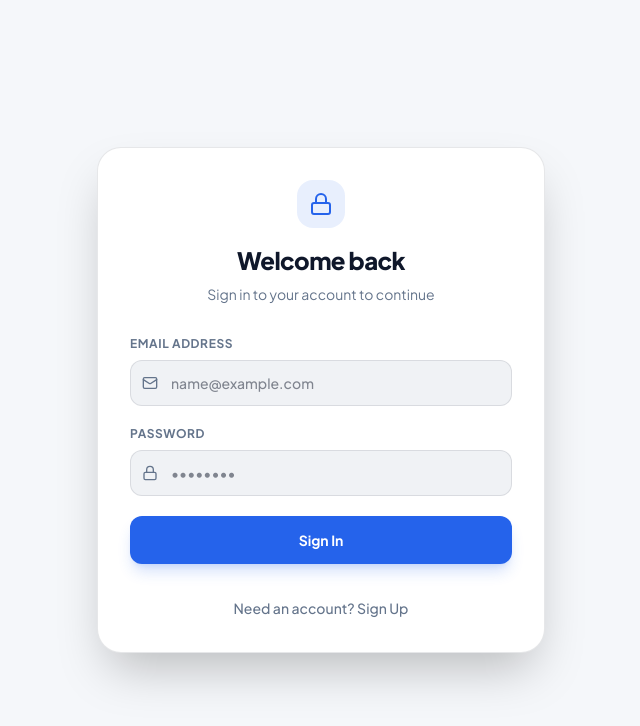
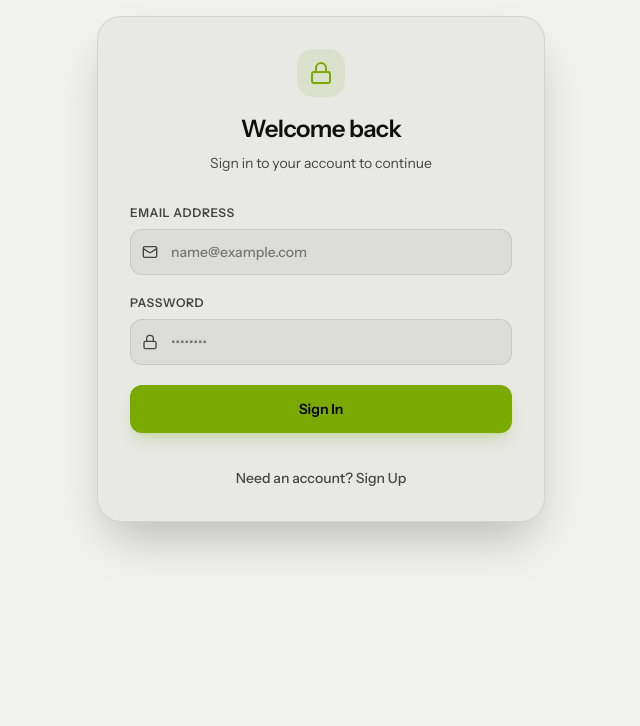
Before and after one commit to mp3anthony/funded.alpha, a Next.js app: page /login in a window 1280 px wide. Shown: the top 726 px of the page, without its empty margins (319-959 px from the left). Built offline with nearby package versions, Linux system fonts and the light colour scheme; no server answers.

Commit message:
style: overhaul design tokens to match HTML prototype (lime green, Syne/Instrument Sans/JetBrains Mono)

```diff
--- a/src/app/globals.css
+++ b/src/app/globals.css
@@ -1,125 +1,126 @@
 @import "tailwindcss";
 
 /* ─────────────────────────────────────────────
-   FUNDED — Global Brand Tokens (Light Mode)
+   FUNDED — Brand Tokens (Matching Prototype)
 ───────────────────────────────────────────── */
 :root {
-  /* Primary: Deep Emerald Green — success, money, growth */
-  --color-primary:         #059669; /* emerald-600 */
-  --color-primary-light:   #d1fae5; /* emerald-100 */
-  --color-primary-dark:    #065f46; /* emerald-800 */
-  --color-primary-fg:      #ffffff;
+  /* Primary: Lime Green — the signature color */
+  --color-primary: #c8ff00;
+  --color-primary-light: rgba(200, 255, 0, 0.10);
+  --color-primary-mid: rgba(200, 255, 0, 0.25);
+  --color-primary-fg: #000000;
 
-  /* Secondary: Royal Blue — CTAs, navigation, interactive */
-  --color-secondary:       #2563eb; /* blue-600 */
-  --color-secondary-light: #dbeafe; /* blue-100 */
-  --color-secondary-dark:  #1e3a8a; /* blue-900 */
-  --color-secondary-fg:    #ffffff;
+  /* Secondary: Keep for compatibility, but map to lime variants */
+  --color-secondary: #c8ff00;
+  --color-secondary-light: rgba(200, 255, 0, 0.10);
+  --color-secondary-dark: #7aaa00;
+  --color-secondary-fg: #000000;
 
-  /* Accent: Amber — warnings, "due soon" states */
-  --color-accent:          #d97706; /* amber-600 */
-  --color-accent-light:    #fef3c7; /* amber-100 */
-  --color-accent-fg:       #ffffff;
+  /* Accent: Amber — warnings */
+  --color-accent: #ffab00;
+  --color-accent-light: rgba(255, 171, 0, 0.12);
+  --color-accent-fg: #000000;
 
-  /* Destructive: Rose Red — overdue, logout, danger */
-  --color-destructive:     #e11d48; /* rose-600 */
-  --color-destructive-light: #ffe4e6; /* rose-100 */
-  --color-destructive-fg:  #ffffff;
+  /* Destructive: Red */
+  --color-destructive: #ff3d57;
+  --color-destructive-light: rgba(255, 61, 87, 0.12);
+  --color-destructive-fg: #ffffff;
 
-  /* Background */
-  --color-background:      #f5f7fa; /* cool off-white */
-  --color-surface:         #ffffff; /* card / panel surface */
-  --color-surface-raised:  #f0f2f5; /* subtly elevated surface */
+  /* Success: Green */
+  --color-success: #00e676;
+  --color-success-light: rgba(0, 230, 118, 0.12);
+
+  /* Background — Dark mode default */
+  --color-background: #0a0a0a;
+  --color-surface: #111111;
+  --color-surface-raised: #181818;
+  --color-surface-elevated: #202020;
 
   /* Text */
-  --color-foreground:      #0f172a; /* slate-900 */
-  --color-muted:           #64748b; /* slate-500 */
-  --color-subtle:          #94a3b8; /* slate-400 */
+  --color-foreground: #f0f0f0;
+  --color-muted: #999999;
+  --color-subtle: #666666;
 
   /* Border */
-  --color-border:          rgba(15, 23, 42, 0.10);
-  --color-border-strong:   rgba(15, 23, 42, 0.18);
+  --color-border: rgba(255, 255, 255, 0.07);
+  --color-border-strong: rgba(255, 255, 255, 0.12);
 }
 
 /* ─────────────────────────────────────────────
-   Dark Mode Overrides
+   Light Mode
 ───────────────────────────────────────────── */
-@media (prefers-color-scheme: dark) {
+@media (prefers-color-scheme: light) {
   :root {
-    /* Primary stays vivid but softened for dark surfaces */
-    --color-primary:         #10b981; /* emerald-500 */
-    --color-primary-light:   #064e3b; /* emerald-900 */
-    --color-primary-dark:    #d1fae5; /* emerald-100 */
+    --color-background: #f2f2ee;
+    --color-surface: #e8e8e4;
+    --color-surface-raised: #dcdcd8;
+    --color-surface-elevated: #d0d0cc;
 
-    /* Secondary */
-    --color-secondary:       #3b82f6; /* blue-500 */
-    --color-secondary-light: #1e3a8a; /* blue-900 */
-    --color-secondary-dark:  #dbeafe; /* blue-100 */
+    --color-foreground: #0f0f0f;
+    --color-muted: #444444;
+    --color-subtle: #777777;
 
-    /* Accent */
-    --color-accent:          #f59e0b; /* amber-500 */
-    --color-accent-light:    #78350f; /* amber-900 */
+    --color-border: rgba(0, 0, 0, 0.09);
+    --color-border-strong: rgba(0, 0, 0, 0.15);
 
-    /* Destructive */
-    --color-destructive:     #fb7185; /* rose-400 */
-    --color-destructive-light: #4c0519; /* rose-950 */
+    --color-primary: #7aaa00;
+    --color-primary-light: rgba(100, 150, 0, 0.10);
+    --color-primary-mid: rgba(100, 150, 0, 0.22);
 
-    /* Background — deep slate */
-    --color-background:      #0b0f19; /* very dark blue-slate */
-    --color-surface:         #141929; /* dark card surface */
-    --color-surface-raised:  #1c2338; /* elevated dark panel */
+    --color-secondary: #7aaa00;
+    --color-secondary-light: rgba(100, 150, 0, 0.10);
 
-    /* Text */
-    --color-foreground:      #f1f5f9; /* slate-100 */
-    --color-muted:           #94a3b8; /* slate-400 */
-    --color-subtle:          #475569; /* slate-600 */
-
-    /* Border */
-    --color-border:          rgba(241, 245, 249, 0.08);
-    --color-border-strong:   rgba(241, 245, 249, 0.15);
+    --color-accent: #c07800;
+    --color-destructive: #cc2233;
+    --color-success: #00994a;
   }
 }
 
 /* ─────────────────────────────────────────────
    Tailwind v4 @theme — map tokens → utilities
-   (bg-primary, text-secondary, border-border…)
 ───────────────────────────────────────────── */
 @theme inline {
-  /* Font */
-  --font-sans: var(--font-jakarta), "Plus Jakarta Sans", ui-sans-serif, system-ui, sans-serif;
+  /* Fonts — matching prototype exactly */
+  --font-heading: var(--font-heading);
+  --font-body: var(--font-body);
+  --font-mono: var(--font-mono);
 
   /* Brand colors */
-  --color-primary:           var(--color-primary);
-  --color-primary-light:     var(--color-primary-light);
-  --color-primary-dark:      var(--color-primary-dark);
-  --color-primary-fg:        var(--color-primary-fg);
+  --color-primary: var(--color-primary);
+  --color-primary-light: var(--color-primary-light);
+  --color-primary-mid: var(--color-primary-mid);
+  --color-primary-fg: var(--color-primary-fg);
 
-  --color-secondary:         var(--color-secondary);
-  --color-secondary-light:   var(--color-secondary-light);
-  --color-secondary-dark:    var(--color-secondary-dark);
-  --color-secondary-fg:      var(--color-secondary-fg);
+  --color-secondary: var(--color-secondary);
+  --color-secondary-light: var(--color-secondary-light);
+  --color-secondary-dark: var(--color-secondary-dark);
+  --color-secondary-fg: var(--color-secondary-fg);
 
-  --color-accent:            var(--color-accent);
-  --color-accent-light:      var(--color-accent-light);
-  --color-accent-fg:         var(--color-accent-fg);
+  --color-accent: var(--color-accent);
+  --color-accent-light: var(--color-accent-light);
+  --color-accent-fg: var(--color-accent-fg);
 
-  --color-destructive:       var(--color-destructive);
+  --color-destructive: var(--color-destructive);
   --color-destructive-light: var(--color-destructive-light);
-  --color-destructive-fg:    var(--color-destructive-fg);
+  --color-destructive-fg: var(--color-destructive-fg);
+
+  --color-success: var(--color-success);
+  --color-success-light: var(--color-success-light);
 
   /* Layout */
-  --color-background:        var(--color-background);
-  --color-surface:           var(--color-surface);
-  --color-surface-raised:    var(--color-surface-raised);
+  --color-background: var(--color-background);
+  --color-surface: var(--color-surface);
+  --color-surface-raised: var(--color-surface-raised);
+  --color-surface-elevated: var(--color-surface-elevated);
 
   /* Text */
-  --color-foreground:        var(--color-foreground);
-  --color-muted:             var(--color-muted);
-  --color-subtle:            var(--color-subtle);
+  --color-foreground: var(--color-foreground);
+  --color-muted: var(--color-muted);
+  --color-subtle: var(--color-subtle);
 
   /* Border */
-  --color-border:            var(--color-border);
-  --color-border-strong:     var(--color-border-strong);
+  --color-border: var(--color-border);
+  --color-border-strong: var(--color-border-strong);
 }
 
 /* ─────────────────────────────────────────────
@@ -128,13 +129,13 @@
 body {
   background-color: var(--color-background);
   color: var(--color-foreground);
-  font-family: var(--font-sans);
+  font-family: var(--font-body);
   -webkit-font-smoothing: antialiased;
   -moz-osx-font-smoothing: grayscale;
 }
 
-/* Smooth focus rings for interactive elements */
+/* Smooth focus rings */
 :focus-visible {
-  outline: 2px solid var(--color-secondary);
+  outline: 2px solid var(--color-primary);
   outline-offset: 2px;
 }
--- a/src/app/layout.tsx
+++ b/src/app/layout.tsx
@@ -1,15 +1,30 @@
+import { Syne, Instrument_Sans, JetBrains_Mono } from 'next/font/google';
+
+const syne = Syne({
+  subsets: ['latin'],
+  variable: '--font-heading',
+  weight: ['400', '500', '600', '700', '800'],
+  display: 'swap'
+});
+
+const instrument = Instrument_Sans({
+  subsets: ['latin'],
+  variable: '--font-body',
+  weight: ['400', '500', '600'],
+  style: ['normal', 'italic'],
+  display: 'swap'
+});
+
+const jetbrains = JetBrains_Mono({
+  subsets: ['latin'],
+  variable: '--font-mono',
+  weight: ['400', '500', '600'],
+  display: 'swap'
+});
 import type { Metadata } from "next";
-import { Plus_Jakarta_Sans } from "next/font/google";
 import "./globals.css";
 import { AppProvider } from "@/context/AppContext";
 import AppShell from "@/components/AppShell";
-
-const plusJakartaSans = Plus_Jakarta_Sans({
-  variable: "--font-jakarta",
-  subsets: ["latin"],
-  weight: ["400", "500", "600", "700", "800"],
-  display: "swap",
-});
 
 export const metadata: Metadata = {
   title: "Funded",
@@ -22,11 +37,8 @@ export default function RootLayout({
   children: React.ReactNode;
 }>) {
   return (
-    <html
-      lang="en"
-      className={`${plusJakartaSans.variable} h-full antialiased`}
-    >
-      <body className="min-h-full flex flex-col bg-background text-foreground font-sans">
+    <html lang="en" className="h-full antialiased">
+      <body className={`${syne.variable} ${instrument.variable} ${jetbrains.variable} font-body`}>
         <AppProvider>
           <AppShell>{children}</AppShell>
         </AppProvider>
--- a/src/app/settings/page.tsx
+++ b/src/app/settings/page.tsx
@@ -6,7 +6,6 @@ import {
   Bell,
   Mail,
   Users,
-  LogOut,
   Plus,
   X,
   Trash2,
@@ -283,13 +282,6 @@ export default function SettingsPage() {
         </div>
       </section>
 
-      {/* ── Log Out ──────────────────────────────── */}
-      <div className="pt-2 pb-4">
-        <button className="w-full bg-destructive text-destructive-fg py-3.5 px-4 rounded-2xl flex items-center justify-center gap-2 font-bold shadow-lg shadow-destructive/20 hover:brightness-110 active:scale-[0.98] transition-all cursor-pointer">
-          <LogOut className="h-4 w-4" />
-          <span>Log Out</span>
-        </button>
-      </div>
 
       {/* ── Invite Member Modal ──────────────────── */}
       {showInvite && (
--- a/src/components/AppShell.tsx
+++ b/src/components/AppShell.tsx
@@ -5,6 +5,7 @@ import { useRouter, usePathname } from "next/navigation";
 import { useApp } from "@/context/AppContext";
 import BottomNav from "@/components/BottomNav";
 import Onboarding from "@/components/Onboarding";
+import UserProfileMenu from "@/components/UserProfileMenu";
 
 export default function AppShell({ children }: { children: React.ReactNode }) {
   const { isOnboarded, session, isAuthLoading } = useApp();
@@ -58,11 +59,16 @@ export default function AppShell({ children }: { children: React.ReactNode }) {
   }
 
   return (
-    <>
-      <main className="flex-1 w-full pb-16 flex flex-col">
+    <div className="relative min-h-screen">
+      {/* User Profile Avatar – top-right */}
+      <div className="absolute top-4 right-4 z-50">
+        <UserProfileMenu />
+      </div>
+
+      <main className="flex-1 w-full pt-14 pb-16 flex flex-col">
         {children}
       </main>
       <BottomNav />
-    </>
+    </div>
   );
 }
--- /dev/null
+++ b/src/components/UserProfileMenu.tsx
@@ -0,0 +1,71 @@
+"use client";
+
+import { useState, useRef, useEffect } from "react";
+import { useRouter } from "next/navigation";
+import { useApp } from "@/context/AppContext";
+import { supabase } from "@/lib/supabase";
+import { LogOut } from "lucide-react";
+
+export default function UserProfileMenu() {
+  const { session } = useApp();
+  const router = useRouter();
+  const [isOpen, setIsOpen] = useState(false);
+  const menuRef = useRef<HTMLDivElement>(null);
+
+  const initial =
+    session?.user?.email?.charAt(0).toUpperCase() || "U";
+
+  // Close the dropdown when clicking outside
+  useEffect(() => {
+    function handleClickOutside(e: MouseEvent) {
+      if (menuRef.current && !menuRef.current.contains(e.target as Node)) {
+        setIsOpen(false);
+      }
+    }
+    if (isOpen) {
+      document.addEventListener("mousedown", handleClickOutside);
+    }
+    return () => document.removeEventListener("mousedown", handleClickOutside);
+  }, [isOpen]);
+
+  const handleLogout = async () => {
+    await supabase.auth.signOut();
+    router.push("/login");
+  };
+
+  return (
+    <div ref={menuRef} className="relative">
+      {/* Avatar Button */}
+      <button
+        type="button"
+        onClick={() => setIsOpen((prev) => !prev)}
+        className="h-8 w-8 rounded-full bg-secondary text-white flex items-center justify-center text-sm font-bold cursor-pointer hover:brightness-110 active:scale-95 transition-all shadow-md shadow-secondary/25"
+        aria-label="User menu"
+      >
+        {initial}
+      </button>
+
+      {/* Dropdown Menu */}
+      {isOpen && (
+        <div className="absolute right-0 mt-2 w-48 bg-surface border border-border rounded-xl shadow-xl shadow-black/20 py-1 z-50 animate-in fade-in slide-in-from-top-1 duration-150">
+          {/* User email */}
+          <div className="px-4 py-2.5 border-b border-border">
+            <p className="text-xs font-medium text-muted truncate">
+              {session?.user?.email || "User"}
+            </p>
+          </div>
+
+          {/* Log Out */}
+          <button
+            type="button"
+            onClick={handleLogout}
+            className="w-full flex items-center gap-2.5 px-4 py-2.5 text-sm font-medium text-foreground hover:bg-surface-raised transition-colors cursor-pointer"
+          >
+            <LogOut className="h-4 w-4 text-muted" />
+            Log Out
+          </button>
+        </div>
+      )}
+    </div>
+  );
+}
```
